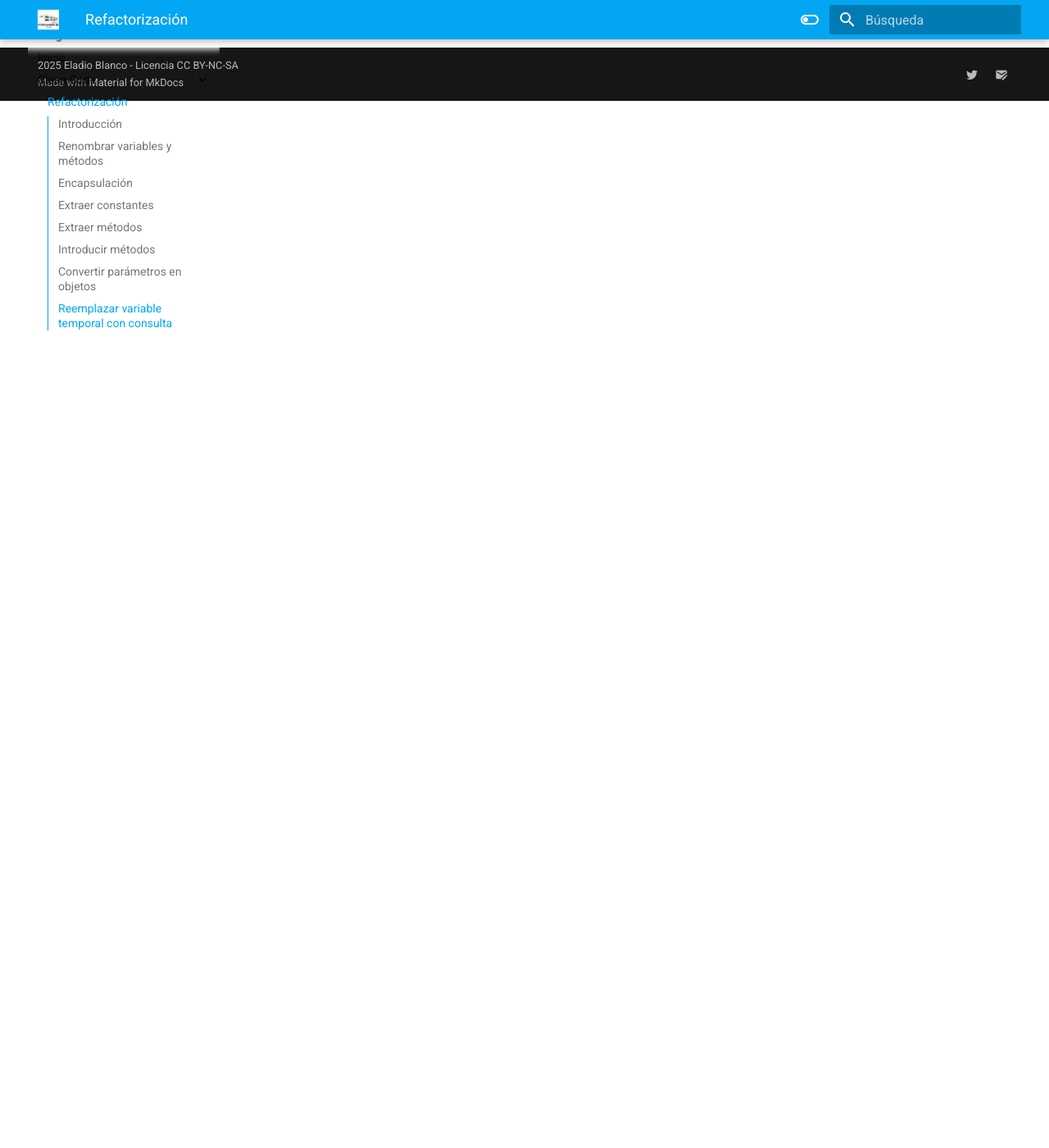
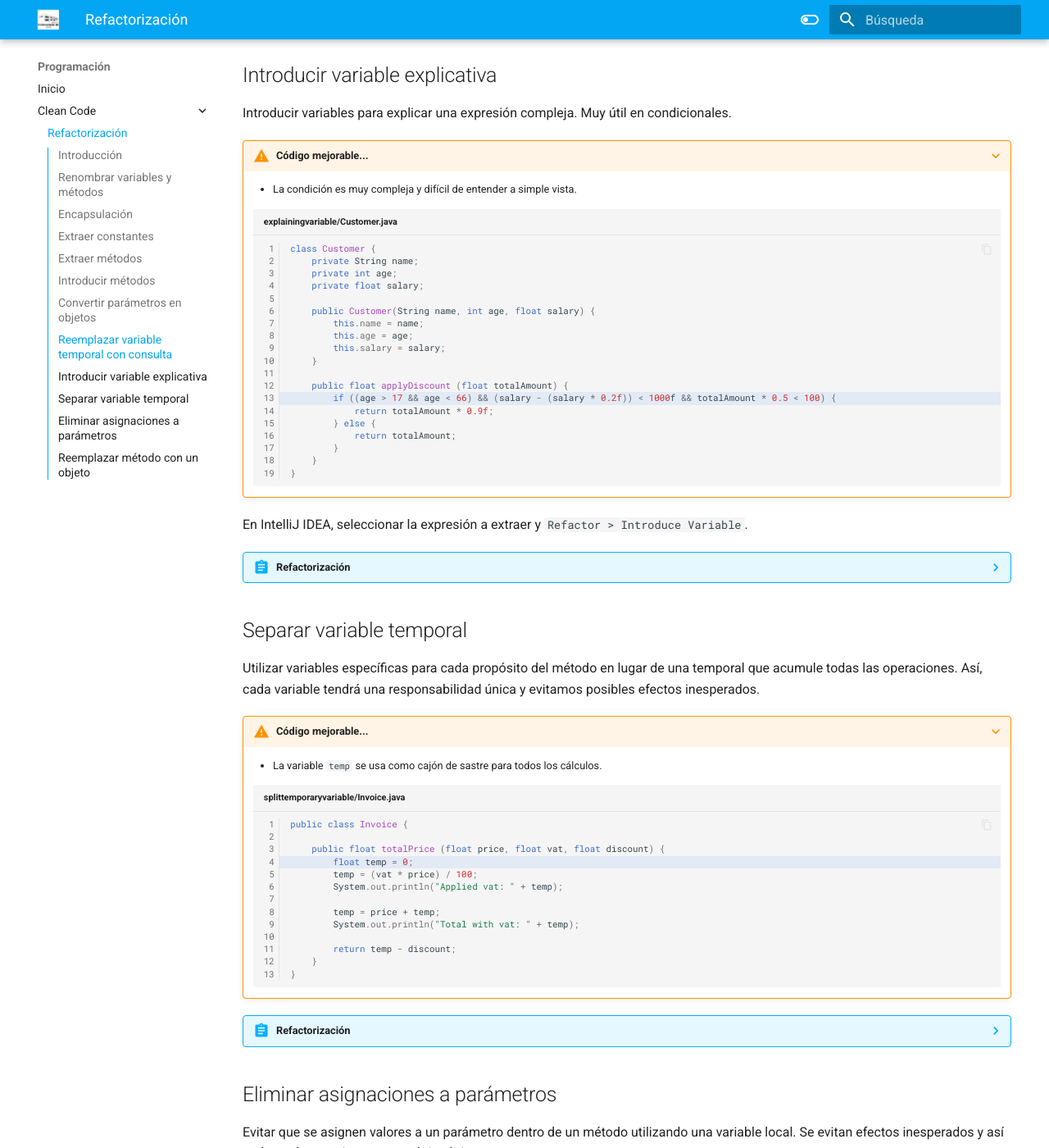
Before and after one commit to elblo/prog, an MkDocs documentation site: the page built from docs/cleancode/refactoring.md, in a window 1280 px wide and 1400 px high, scrolled down 5101 px. Shown: the whole window at 82% size. Built offline with MkDocs 1.6.1 and Material for MkDocs 9.7.7, drawn with Linux system fonts in a browser that asks for light colours; some of the changed text lies outside the part shown.

Commit message:
Eliminar asignación parámetro

````diff
--- a/docs/cleancode/refactoring.md
+++ b/docs/cleancode/refactoring.md
@@ -419,7 +419,7 @@
     }
     ```
 
-En IntelliJ IDEA, seleccionar el método/variable y `Refactor > Rename`.
+En IntelliJ IDEA, seleccionar la asignación y `Refactor > Extract Method`.
 
 ??? abstract "Refactorización"
 
@@ -448,3 +448,177 @@
         }
     }
     ```
+
+## Introducir variable explicativa
+
+Introducir variables para explicar una expresión compleja. Muy útil en condicionales.
+
+???+ warning "Código mejorable..."
+
+    - La condición es muy compleja y difícil de entender a simple vista.
+
+    ``` java title="explainingvariable/Customer.java" hl_lines="13"
+    class Customer {
+        private String name;
+        private int age;
+        private float salary;
+
+        public Customer(String name, int age, float salary) {
+            this.name = name;
+            this.age = age;
+            this.salary = salary;
+        }
+
+        public float applyDiscount (float totalAmount) {
+            if ((age > 17 && age < 66) && (salary - (salary * 0.2f)) < 1000f && totalAmount * 0.5 < 100) {
+                return totalAmount * 0.9f;
+            } else {
+                return totalAmount;
+            }
+        }
+    }
+    ```
+
+En IntelliJ IDEA, seleccionar la expresión a extraer y `Refactor > Introduce Variable`.
+
+??? abstract "Refactorización"
+
+    - Se extraen a variables cada una de las expresiones del condicional.
+
+    ``` java title="explainingvariable/refactored/Customer.java" hl_lines="17"
+    class Customer {
+        private String name;
+        private int age;
+        private float salary;
+
+        public Customer(String name, int age, float salary) {
+            this.name = name;
+            this.age = age;
+            this.salary = salary;
+        }
+
+        public float applyDiscount (float totalAmount) {
+            boolean isWorkingAge = (age > 17 && age < 66);
+            boolean isLowSalary = (salary - (salary * 0.2f)) < 1000f;
+            boolean isLittleAmount = totalAmount * 0.5 < 100;
+
+            if (isWorkingAge && isLowSalary && isLittleAmount) {
+                return totalAmount * 0.9f;
+            } else {
+                return totalAmount;
+            }
+        }
+    }
+    ```
+
+
+## Separar variable temporal
+
+Utilizar variables específicas para cada propósito del método en lugar de una temporal que acumule todas las operaciones. Así, cada variable tendrá una responsabilidad única y evitamos posibles efectos inesperados.
+
+???+ warning "Código mejorable..."
+
+    - La variable `temp` se usa como cajón de sastre para todos los cálculos.
+
+    ``` java title="splittemporaryvariable/Invoice.java" hl_lines="4"
+    public class Invoice {
+
+        public float totalPrice (float price, float vat, float discount) {
+            float temp = 0;
+            temp = (vat * price) / 100;
+            System.out.println("Applied vat: " + temp);
+
+            temp = price + temp;
+            System.out.println("Total with vat: " + temp);
+
+            return temp - discount;
+        }
+    }
+    ```
+
+??? abstract "Refactorización"
+
+    - Se crean variables específicas `appliedVat` y `priceWithVat` para cada operación.
+    - Otro paso adidiconal sería extraer a un método específico la operación de cada variable.
+
+    ``` java title="splittemporaryvariable/refactored/Invoice.java" hl_lines="4 7"
+    public class Invoice {
+
+        public float totalPrice (float price, float vat, float discount) {
+            float appliedVat = (vat * 100) / price;
+            System.out.println("Applied vat: " + appliedVat);
+
+            float priceWithVat = price + appliedVat;
+            System.out.println("Total: " + priceWithVat);
+
+            return priceWithVat - discount;
+        }
+    }
+    ```
+
+## Eliminar asignaciones a parámetros
+
+Evitar que se asignen valores a un parámetro dentro de un método utilizando una variable local. Se evitan efectos inesperados y así cada parámetro tiene un propósito único.
+
+???+ warning "Código mejorable..."
+
+    - Se modifica los valores de los parámetros `examMark` y `homeworkMark` dentro del método.
+
+    ``` java title="removeparameterassignment/Student.java" hl_lines=4 8"
+    public class Student {
+        public float evaluateTerm(float homeworkMark, float examMark, float attitude) {
+            if (examMark < 5) {
+                examMark = 1;
+            }
+
+            if (homeworkMark < 4) {
+                homeworkMark = 1;
+            }
+            return (homeworkMark + examMark) / 2 + attitude;
+        }
+    }
+    ```
+
+??? abstract "Refactorización"
+
+    - Se crea la variable local `finalMark` para no modificar los parámetros.
+
+    ``` java title="removeparameterassignment/refactored/Student.java" hl_lines="3"
+    public class Student {
+        public float evaluateTerm(float homeworkMark, float examMark, float attitude) {
+            float finalMark = 0;
+            if (examMark < 5) {
+                finalMark = 1;
+            } else {
+                finalMark = examMark;
+            }
+
+            if (homeworkMark < 4) {
+                finalMark = finalMark + 1;
+            } else {
+                finalMark = finalMark + homeworkMark;
+            }
+            return (finalMark) / 2 + attitude;
+        }
+    }
+    ```
+
+## Reemplazar método con un objeto
+
+Definición
+
+???+ warning "Código mejorable..."
+
+    ``` java title="packet/Class.java" hl_lines=""
+
+    ```
+
+En IntelliJ IDEA, seleccionar el método/variable y `Refactor > Rename`.
+
+??? abstract "Refactorización"
+
+    - acciones
+
+    ``` java title="packet/refactored/Class.java" hl_lines=""
+
+    ```
````
